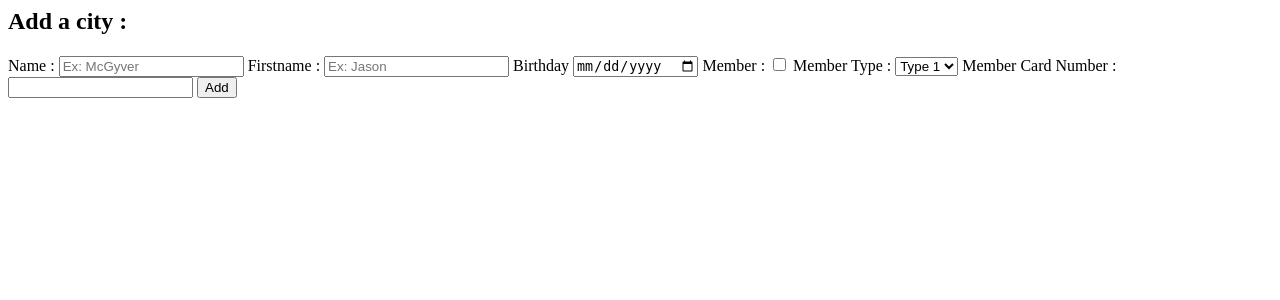
After one commit to antoinel74/SQL, a PHP site: page /form.php in a window 1280 px wide. The commit adds this page. Shown: the top 300 px of the page. Run offline with PHP 8.4, Linux system fonts and the light colour scheme.

Commit message:
crud2.1 + 2.2

```diff
--- /dev/null
+++ b/crud2/form.php
@@ -0,0 +1,25 @@
+<h2>Add a city :</h2>
+<form action="addClient.php" class="addForm" method="POST">
+    <label for="name">Name :</label>
+    <input type="text" name="name" id="name" placeholder="Ex: McGyver" required>
+
+    <label for="firstname">Firstname :</label>
+    <input type="text" id="firstname" name="firstname" placeholder="Ex: Jason" required>
+
+    <label for="birthday">Birthday</label>
+    <input type="date" id="date" name="date" required>
+
+    <label for="fidelity">Member :</label>
+    <input type="checkbox" id="fidelity" name="fidelity">
+
+    <label for="type">Member Type : </label>
+    <select name="type" id="type">
+        <option>Type 1</option>
+        <option>Type 2</option>
+    </select>
+
+    <label for="cardnumb">Member Card Number :</label>
+    <input type="number" name="cardnumb" id="cardnumb">
+
+    <input type="submit" value="Add">
+</form>
```
Also changed, not shown: crud2/addClient.php (added, +25 -0 lines), crud2/index.php (+24 -1 lines).
